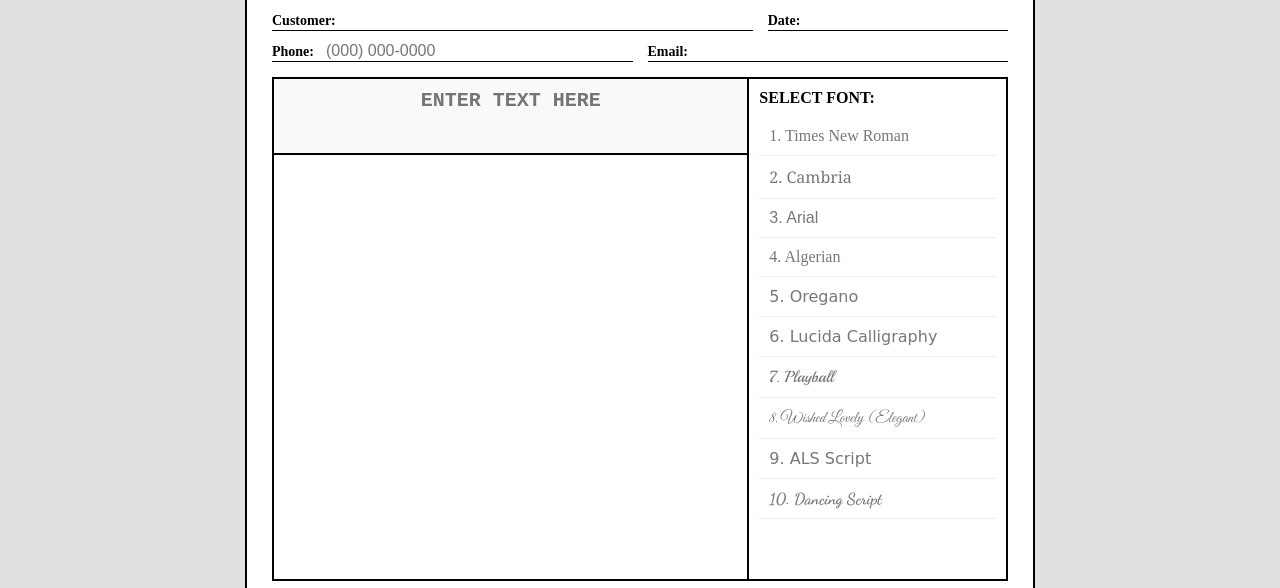
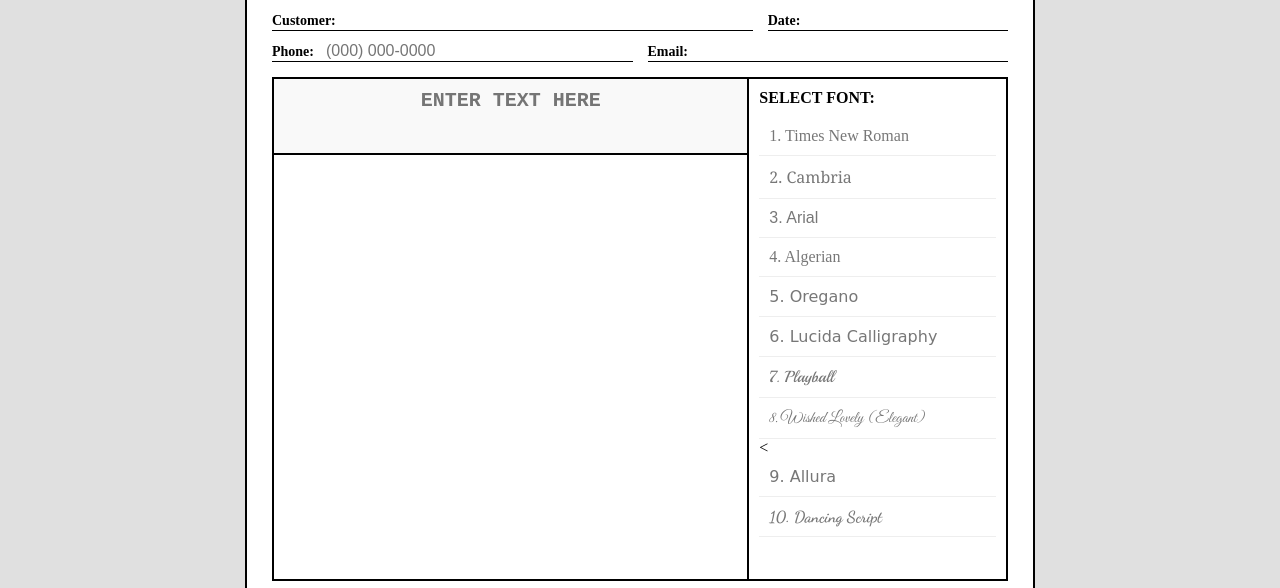
Before and after one commit to icanlaser/icanlaser, a plain HTML site: page index.html in a window 1280 px wide. Shown: the part 347-935 px from the top of the page. Drawn offline with nearby package versions, Linux system fonts and the light colour scheme; a script that the page names is missing; a web font is replaced by a local one.

Commit message:
Update index.html

```diff
--- a/index.html
+++ b/index.html
@@ -123,7 +123,7 @@
     <div class="font-item" style="font-family: 'Lucida Calligraphy', cursive" onclick="setFont('Lucida Calligraphy', this)">6. Lucida Calligraphy</div>
     <div class="font-item" style="font-family: 'Playball', cursive" onclick="setFont('Playball', this)">7. Playball</div>
     <div class="font-item" style="font-family: 'Great Vibes', cursive" onclick="setFont('Great Vibes', this)">8. Wished Lovely (Elegant)</div>
-   <div class="font-item" style="font-family: 'Allura', cursive; font-weight: 400;" onclick="setFont('Allura', this)">9. ALS Script </div>
+   <<div class="font-item" style="font-family: 'Allura', cursive; font-weight: 400;" onclick="setFont('Allura', this)">9. Allura </div>
     <div class="font-item" style="font-family: 'Dancing Script', cursive" onclick="setFont('Dancing Script', this)">10. Dancing Script</div>
             </div>
         </div>
```
